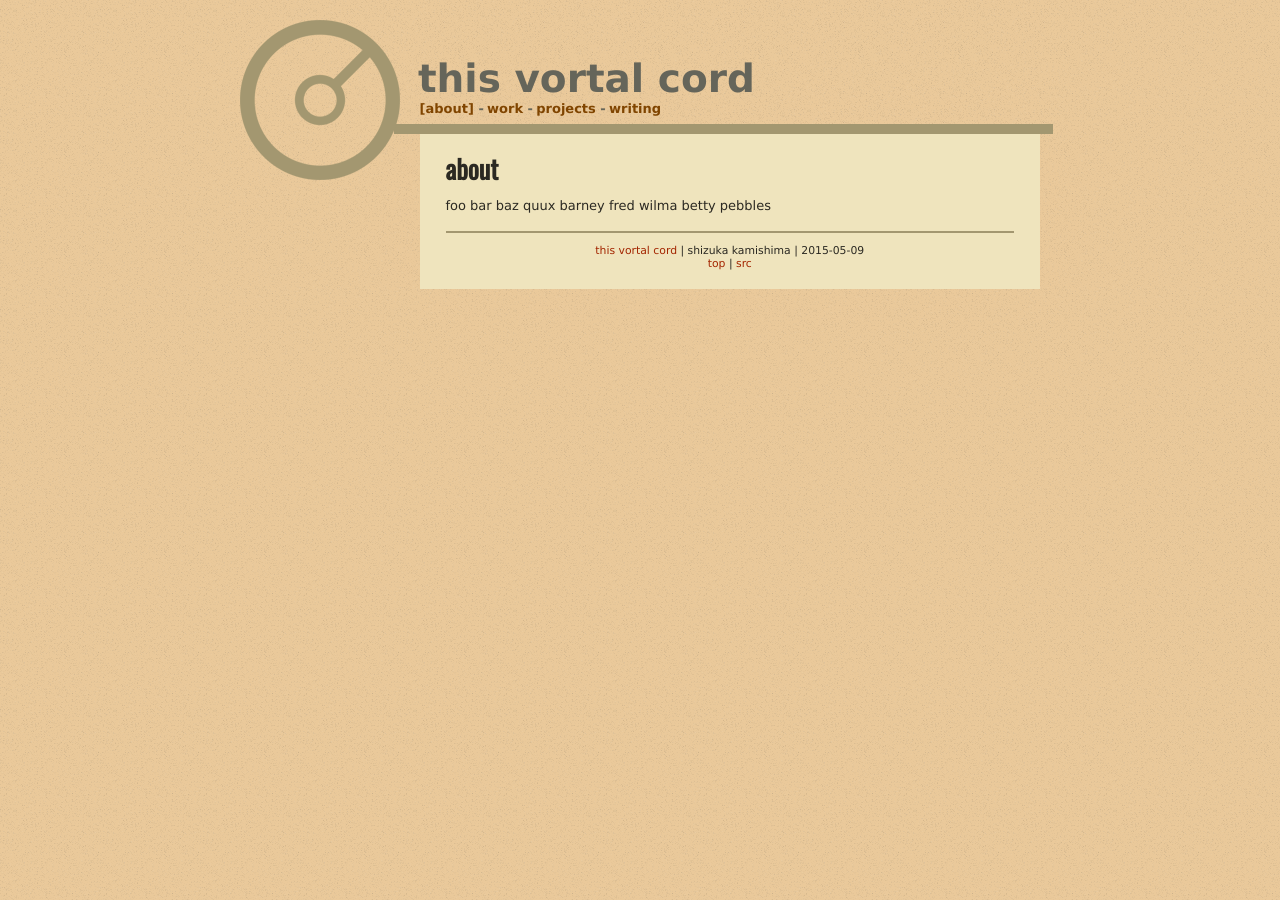
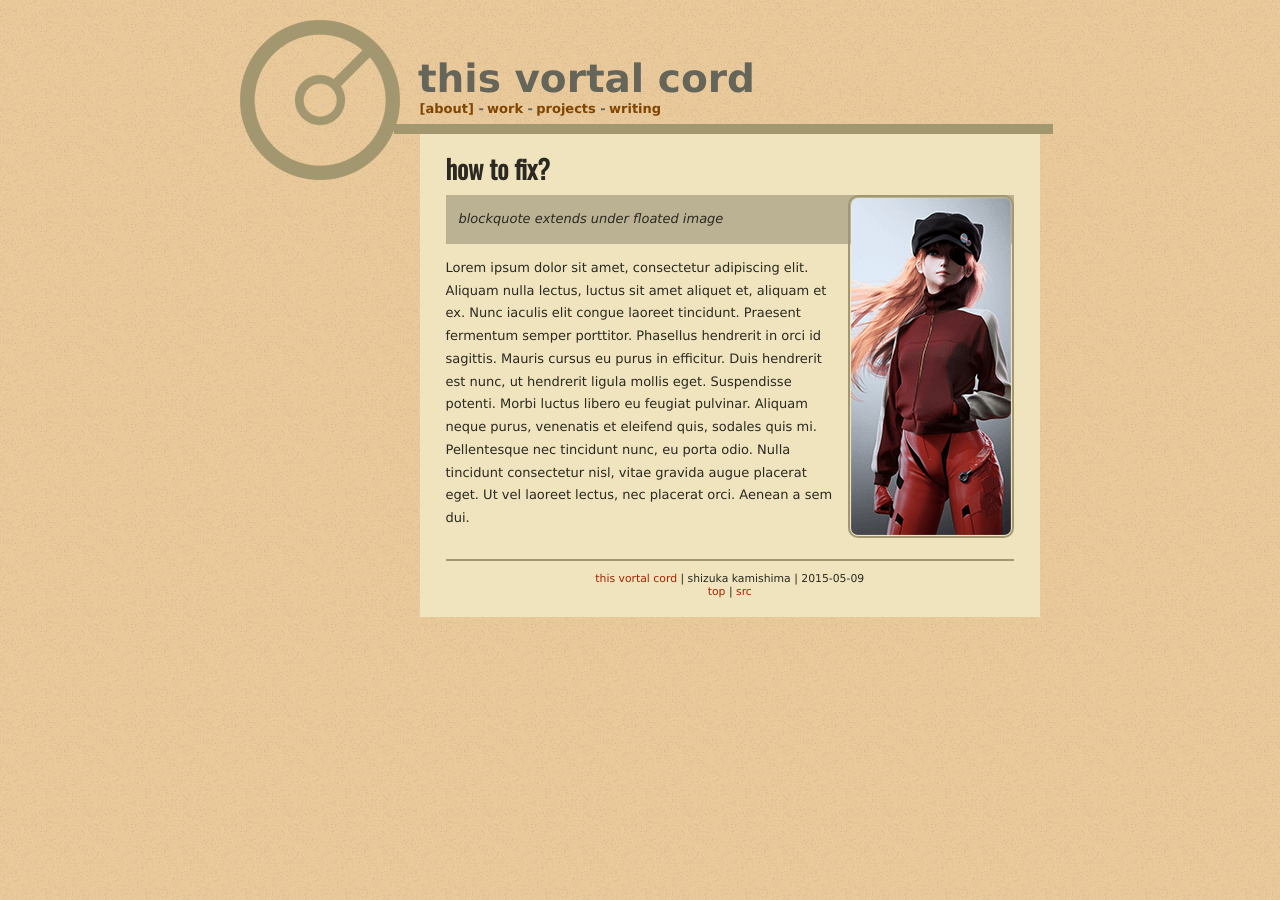
Before and after one commit to shizuka/shizuka.github.io, a Jekyll site: the page built from about/index.md, in a window 1280 px wide. Built offline with Jekyll 4.4.1, drawn with Linux system fonts in a browser that asks for light colours; some web fonts are replaced.

Commit message:
messing with floated images
how do i get the blockquote to cut off at the 1em left margin of the
floated p?

```diff
--- a/about/index.md
+++ b/about/index.md
@@ -3,6 +3,11 @@ title: about
 layout: index
 ---
 
-# about
+# how to fix?
 
-foo bar baz quux barney fred wilma betty pebbles
+![Avatar of Asuka Langley I use everywhere](asu_real_tall_w160.png)
+{: .floatright}
+
+> blockquote extends under floated image
+
+Lorem ipsum dolor sit amet, consectetur adipiscing elit. Aliquam nulla lectus, luctus sit amet aliquet et, aliquam et ex. Nunc iaculis elit congue laoreet tincidunt. Praesent fermentum semper porttitor. Phasellus hendrerit in orci id sagittis. Mauris cursus eu purus in efficitur. Duis hendrerit est nunc, ut hendrerit ligula mollis eget. Suspendisse potenti. Morbi luctus libero eu feugiat pulvinar. Aliquam neque purus, venenatis et eleifend quis, sodales quis mi. Pellentesque nec tincidunt nunc, eu porta odio. Nulla tincidunt consectetur nisl, vitae gravida augue placerat eget. Ut vel laoreet lectus, nec placerat orci. Aenean a sem dui.
--- a/assets/css/main.css
+++ b/assets/css/main.css
@@ -212,13 +212,9 @@ img.noborder {
 }
 
 /*for use in markdown classes*/
-.floatleft {
-  float: left;
-}
-
-/*for use in markdown classes*/
 .floatright {
   float: right;
+  margin-left: 1em;
 }
 
 blockquote {
```
Also changed, not shown: about/asu_real_tall_w160.png (added).
